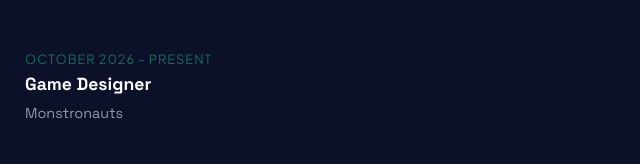
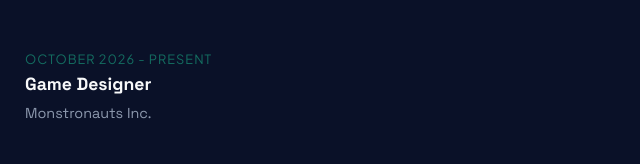
Before and after one commit to MagusZealot/work-records, a plain HTML site: page index.html in a window 1280 px wide. Shown: the part 4305-4469 px from the top of the page, 275-915 px from the left. Drawn offline with Linux system fonts and the light colour scheme.

Commit message:
Update company name for current position to Monstronauts Inc. in experience section

```diff
--- a/index.html
+++ b/index.html
@@ -320,7 +320,7 @@
             <div class="timeline-item" data-category="work" data-date="2026-10">
                 <span class="timeline-date">October 2026 - Present</span>
                 <h3>Game Designer</h3>
-                <h4>Monstronauts</h4>
+                <h4>Monstronauts Inc.</h4>
                 <ul>
                     <li>Worked on the Game Balance and Systems of Potion Punch 2 Endless Mode</li>
                     <li>Added and maintained improvements for Potion Punch 2 game editor</li>
```
